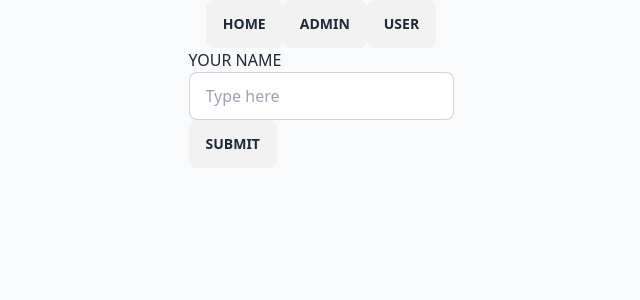
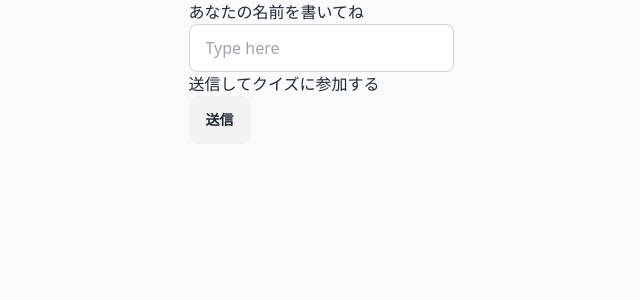
Before and after one commit to mini-forcas/festa-front, a Next.js app: page /user in a window 1280 px wide. Shown: the top 300 px of the page, without its empty margins (319-959 px from the left). Built offline with nearby package versions, Linux system fonts and the light colour scheme; no server answers.

Commit message:
display quizz

```diff
--- a/app/festa/page.tsx
+++ b/app/festa/page.tsx
@@ -17,7 +17,7 @@ function page() {
   const [quiz, setQuiz] = useState<QuizType[]>([]);
   const [choices, setChoices] = useState<QuizChoiceType[]>([]);
   const [correctAnswer, setCorrectAnswer] = useState<string | number>();
-  const [myAnswer, setMyAnswer] = useState<string>();
+  const [myAnswer, setMyAnswer] = useState<number>();
   const [user, setUser] = useState<User[]>([]);
 
   socket.on("connection", () => console.log("connect"));
@@ -25,7 +25,7 @@ function page() {
     setCorrectAnswer(ans.answer);
   });
   // send message to server
-  function submitAnswer(ans: string) {
+  function submitAnswer(ans: number) {
     socket.emit("submitAnswer", ans);
     setMyAnswer(ans);
   }
@@ -33,14 +33,13 @@ function page() {
     const { data, error } = await supabase.from("quizzes").select();
     if (data === null) return;
     setQuiz(data);
-    console.log(`QUIZ→${data[0].correct_option_id}`);
   };
   const fetchChoiceByQuiz = async () => {
     let { data } = await supabase
       .from("options")
       .select("*")
-      // TODO
-      .eq("quiz_id", "8");
+      // TODO idを固定にしている。任意のquiz_idに基づいて取得したい。
+      .eq("quiz_id", "10");
     return data as QuizChoiceType[];
   };
   useEffect(() => {
@@ -69,6 +68,9 @@ function page() {
 
   return (
     <div>
+      <h1>{user[0]?.name}</h1>
+      <h1>第1問</h1>
+      <h2>{quiz[quiz.length - 1]?.question}</h2>
       <div>
         {choices.map((choice) => {
           {
@@ -76,17 +78,13 @@ function page() {
           }
           return (
             <div key={choice.id}>
-              <button
-                className="btn"
-                onClick={() => submitAnswer(choice.option_text)}
-              >
+              <button className="btn" onClick={() => submitAnswer(choice.id)}>
                 {choice.option_text}
               </button>
             </div>
           );
         })}
       </div>
-      <h3>{user[0]?.name}</h3>
       <h3 className="text-white">自分の答え：</h3>
       <h3 className="text-white">{myAnswer}</h3>
       <h3 className="text-white">正解：</h3>
--- a/app/user/page.tsx
+++ b/app/user/page.tsx
@@ -17,7 +17,7 @@ const page = () => {
   };
   return (
     <div>
-      <h5>YOUR NAME</h5>
+      <h5>あなたの名前を書いてね</h5>
       <input
         type="text"
         placeholder="Type here"
@@ -25,9 +25,9 @@ const page = () => {
         value={userName}
         onChange={(e) => setUserName(e.target.value)}
       />
-      <h3>{userName}</h3>
+      <p>送信してクイズに参加する</p>
       <button className="btn" onClick={() => submitUserData()}>
-        Submit
+        送信
       </button>
     </div>
   );
--- a/components/Header.tsx
+++ b/components/Header.tsx
@@ -4,7 +4,7 @@ import React from "react";
 export const Header = () => {
   return (
     <div>
-      <button className="btn">
+      {/* <button className="btn">
         <Link href="/">HOME</Link>
       </button>
       <button className="btn">
@@ -12,7 +12,7 @@ export const Header = () => {
       </button>
       <button className="btn">
         <Link href="/festa">USER</Link>
-      </button>
+      </button> */}
     </div>
   );
 };
```
